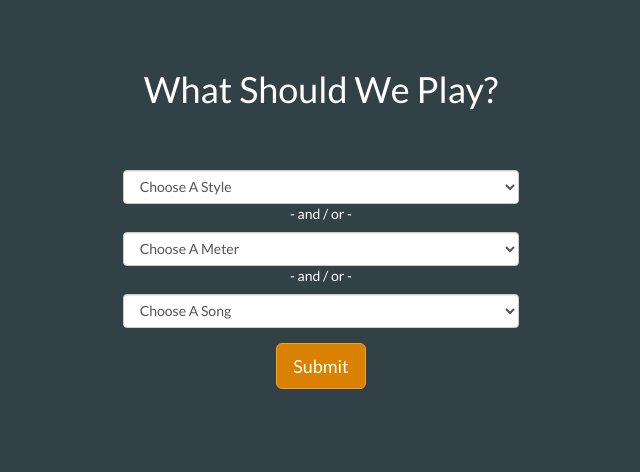
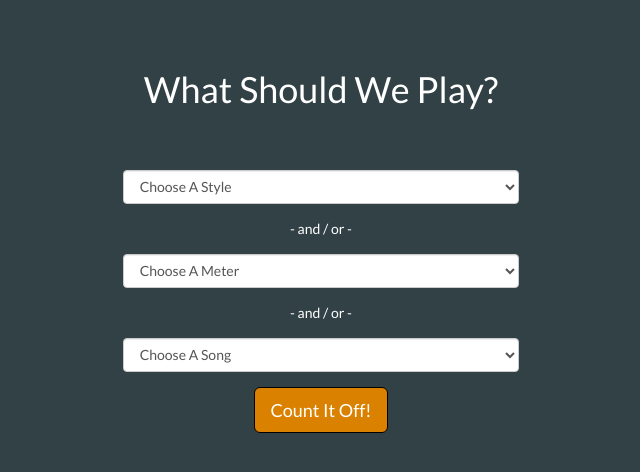
Before and after one commit to benwells/whatshouldweplay, a PHP site: page / in a window 1280 px wide. Shown: the top 472 px of the page, without its empty margins (319-959 px from the left). Run offline with PHP 8.4, Linux system fonts and the light colour scheme; some libraries are stand-ins or nearby versions.

Commit message:
submit button styles

```diff
--- a/css/app.css
+++ b/css/app.css
@@ -2,12 +2,10 @@ body {
   font-family:'Lato', sans-serif;
 /*  background: #1fc3f8;*/
   background: #314146;
-/*  text-align: center;*/
-/*  min-height: 100%;
-  max-height: 100%;*/
 }
 .btn-warning {
   background-color: #DB8100;
+  border-color: black;
 }
 form select {
 
@@ -24,14 +22,13 @@ h1 {
   -moz-box-shadow: 0px 0px 7px 2px #333333;
   -webkit-box-shadow: 0px 0px 7px 2px #333333;
   box-shadow: 0px 0px 7px 2px #333333;
-/*  background-image:url('../img/gradient.jpg');*/
-/*  background-position: center;*/
   height: auto;
   padding-top: 8px;
   padding-bottom: 20px;
 }
 div.selectDiv {
-  margin-bottom: 8px;
+  margin-bottom: 15px;
+  margin-top: 15px;
   display:block;
   color: white;
 }
--- a/index.html
+++ b/index.html
@@ -22,7 +22,6 @@
     <div class="row text-center" id='title'>
       <div class="col-md-6 col-md-offset-3">
         <h1>What Should We Play?</h1>
-
       </div>
     </div>
 
@@ -47,7 +46,7 @@
             </select>
           </div>
 
-          <button type="submit" class="btn btn-lg btn-warning">Submit</button>
+          <button type="submit" class="btn btn-lg btn-warning">Count It Off!</button>
         </form>
 
       </div>
```
